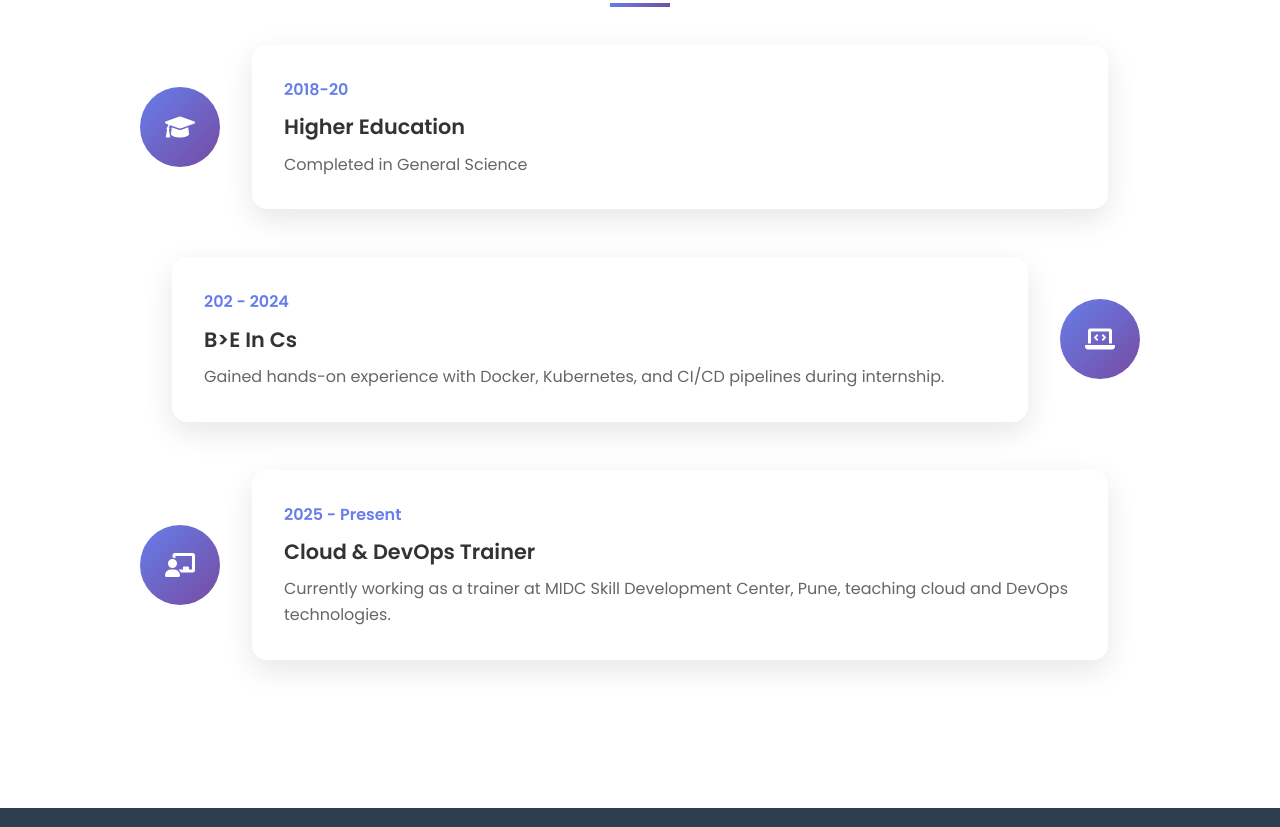
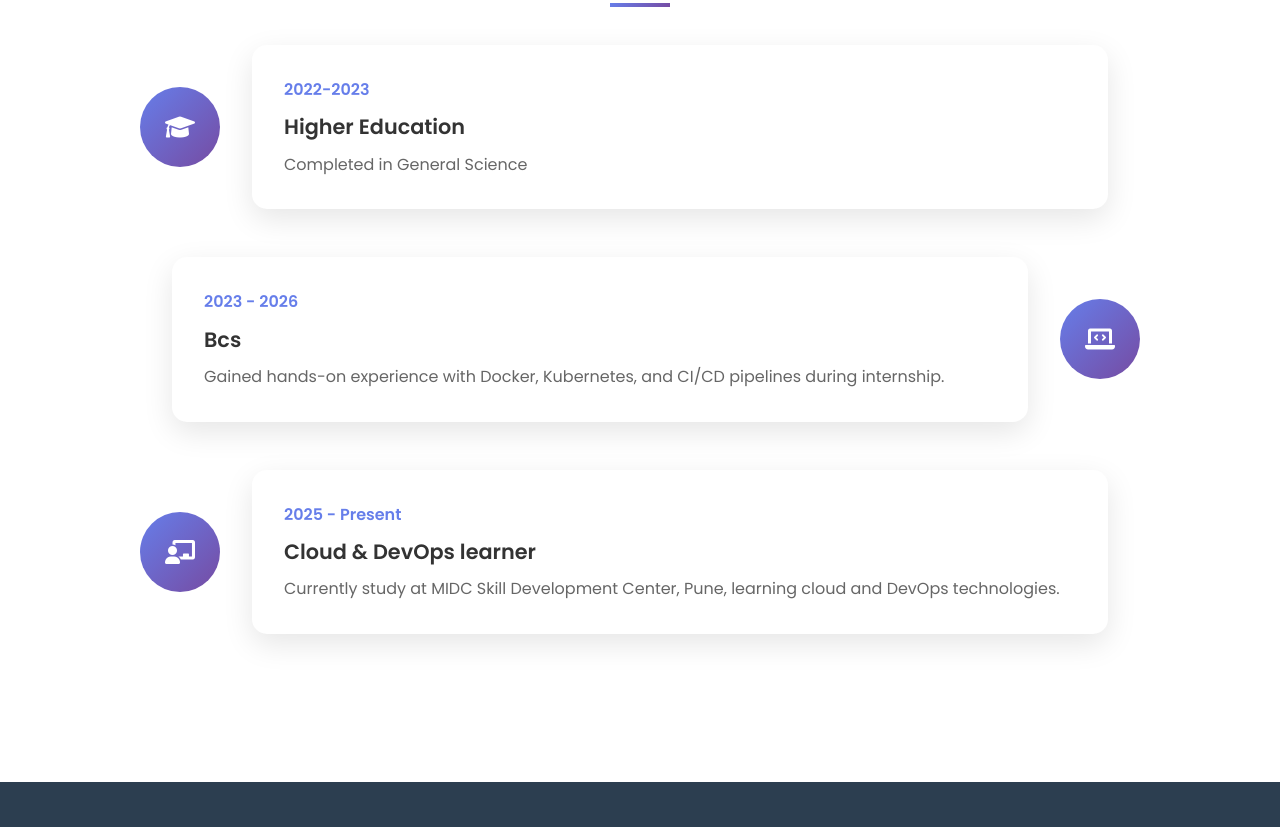
Before and after one commit to Shubhangivarkhade/Myportfoliowepsite, a plain HTML site: page index.html in a window 1280 px wide. Shown: the part 3520-4347 px from the top of the page. Drawn offline with Linux system fonts and the light colour scheme.

Commit message:
Update index.html

```diff
--- a/index.html
+++ b/index.html
@@ -776,7 +776,7 @@
                         <i class="fas fa-graduation-cap"></i>
                     </div>
                     <div class="journey-content">
-                        <div class="journey-date">2018-20</div>
+                        <div class="journey-date">2022-2023</div>
                         <h3 class="journey-title">Higher Education </h3>
                         <p class="journey-desc">Completed in General Science</p>
                     </div>
@@ -786,8 +786,8 @@
                         <i class="fas fa-laptop-code"></i>
                     </div>
                     <div class="journey-content">
-                        <div class="journey-date">202 - 2024</div>
-                        <h3 class="journey-title">B>E In Cs</h3>
+                        <div class="journey-date">2023 - 2026</div>
+                        <h3 class="journey-title">Bcs</h3>
                         <p class="journey-desc">Gained hands-on experience with Docker, Kubernetes, and CI/CD pipelines during internship.</p>
                     </div>
                 </div>
@@ -797,8 +797,8 @@
                     </div>
                     <div class="journey-content">
                         <div class="journey-date">2025 - Present</div>
-                        <h3 class="journey-title">Cloud & DevOps Trainer</h3>
-                        <p class="journey-desc">Currently working as a trainer at MIDC Skill Development Center, Pune, teaching cloud and DevOps technologies.</p>
+                        <h3 class="journey-title">Cloud & DevOps learner </h3>
+                        <p class="journey-desc">Currently study at MIDC Skill Development Center, Pune, learning cloud and DevOps technologies.</p>
                     </div>
                 </div>
             </div>
```
